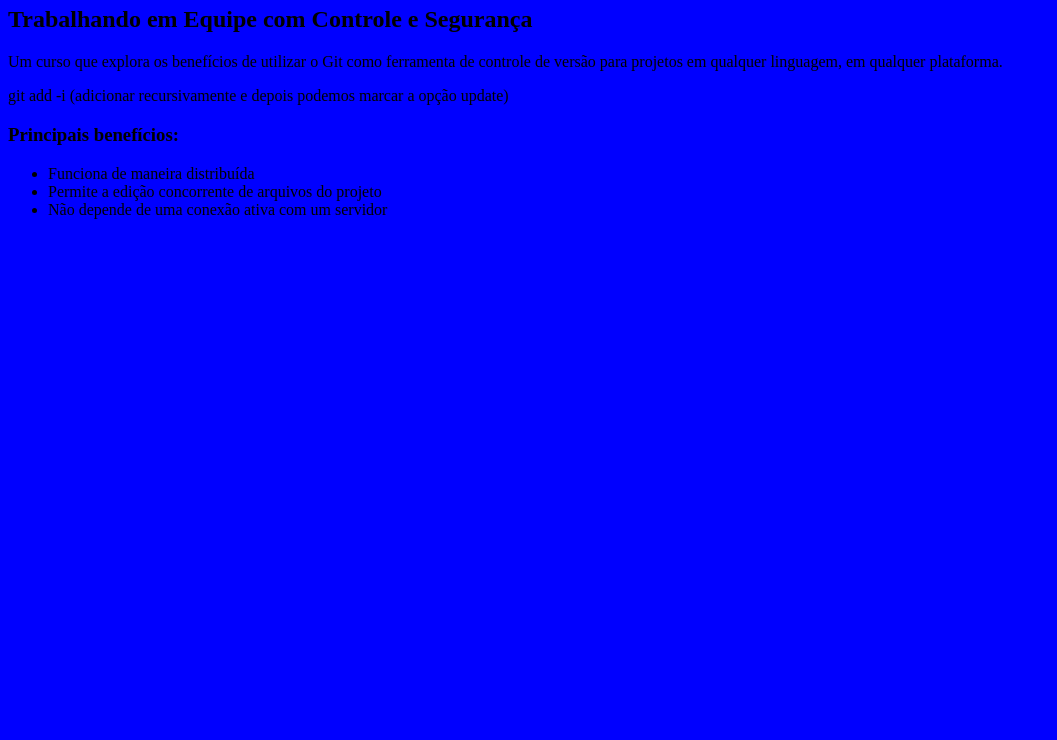
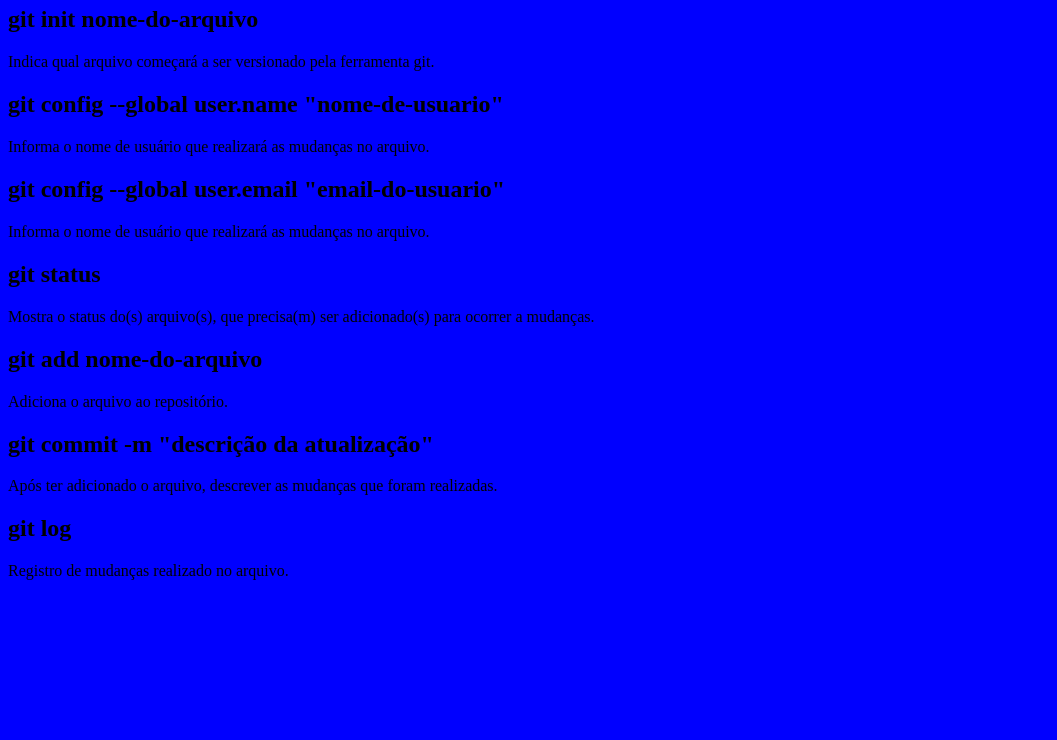
Before and after one commit to AndreasBorba/curso-git, a plain HTML site: page index.html in a window 1280 px wide. Shown: the part 60-800 px from the top of the page, without its empty margins (0-1057 px from the left). Drawn offline with Linux system fonts and the light colour scheme.

Commit message:
Adicionando novas informações

```diff
--- a/index.html
+++ b/index.html
@@ -1,18 +1,36 @@
 <html>
-    <head>
-        <link rel="stylesheet" type="text/css" href="estilo.css">
-    </head>
-    <body>
-        <h1>Git</h1>
-        <h2>Trabalhando em Equipe com Controle e Segurança</h2>
 
-        <p>Um curso que explora os benefícios de utilizar o Git como ferramenta de controle de versão para projetos em qualquer linguagem, em qualquer plataforma.</p>
-        <p>git add -i (adicionar recursivamente e depois podemos marcar a opção update)</p>
-        <h3>Principais benefícios:</h3>
-        <ul>
-            <li>Funciona de maneira distribuída</li>
-            <li>Permite a edição concorrente de arquivos do projeto</li>
-            <li>Não depende de uma conexão ativa com um servidor</li>
-        </ul>
-    </body>
+<head>
+    <meta charset="UTF-8" />
+    <link rel="stylesheet" type="text/css" href="estilo.css">
+</head>
+
+<body>
+    <h1>Git e GitHub</h1>
+
+    <h2>git init nome-do-arquivo</h2>
+    <p>Indica qual arquivo começará a ser versionado pela ferramenta git.</p>
+
+
+    <h2>git config --global user.name "nome-de-usuario"</h2>
+    <p>Informa o nome de usuário que realizará as mudanças no arquivo.</p>
+
+    <h2>git config --global user.email "email-do-usuario"</h2>
+    <p>Informa o nome de usuário que realizará as mudanças no arquivo.</p>
+
+    <h2>git status</h2>
+    <p>Mostra o status do(s) arquivo(s), que precisa(m) ser adicionado(s) para ocorrer a mudanças.</p>
+
+    <h2>git add nome-do-arquivo</h2>
+    <p>Adiciona o arquivo ao repositório.</p>
+
+    <h2>git commit -m "descrição da atualização"</h2>
+    <p>Após ter adicionado o arquivo, descrever as mudanças que foram realizadas.</p>
+
+    <h2>git log</h2>
+    <p>Registro de mudanças realizado no arquivo.</p>
+
+
+</body>
+
 </html>
```
